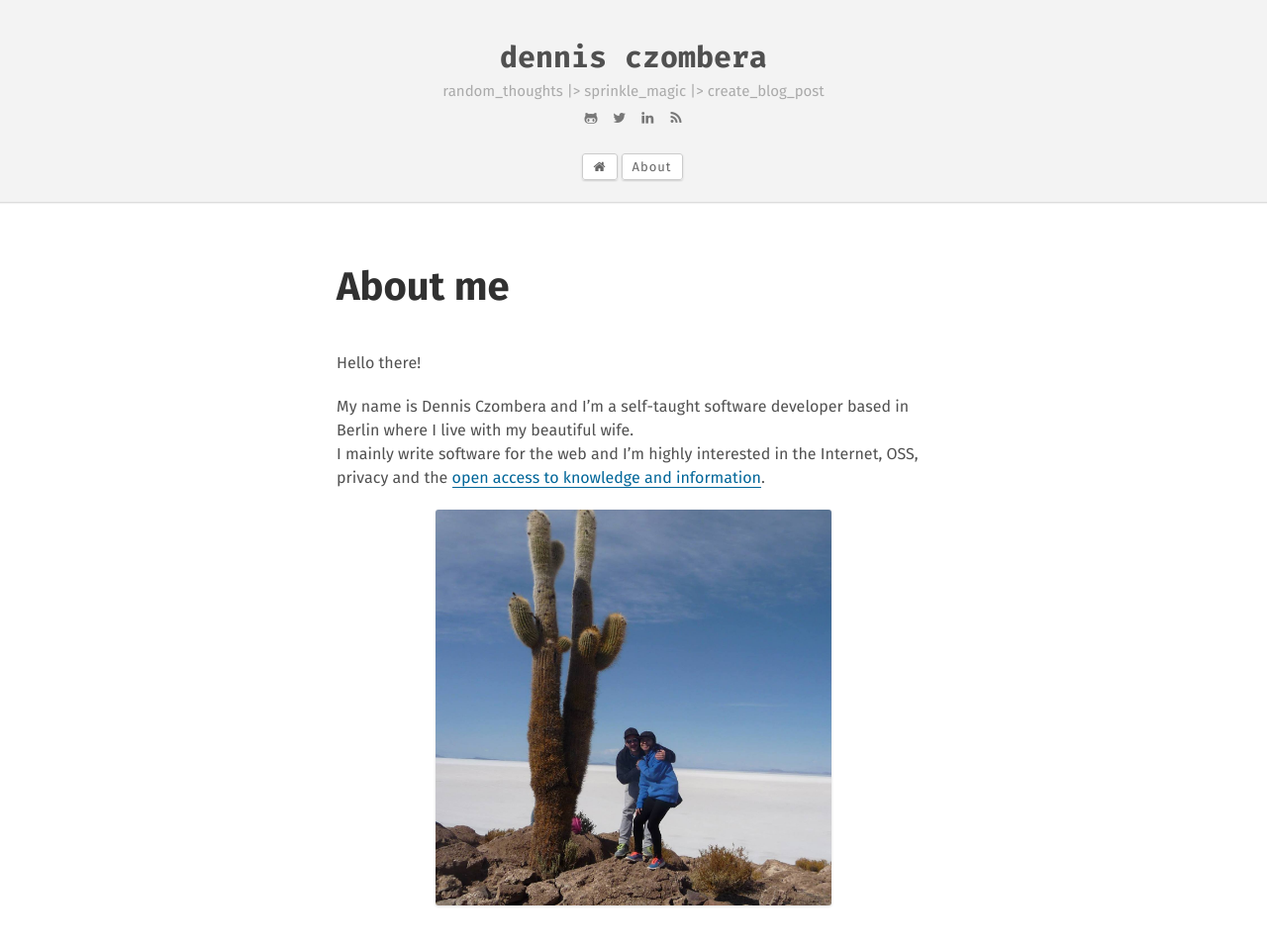
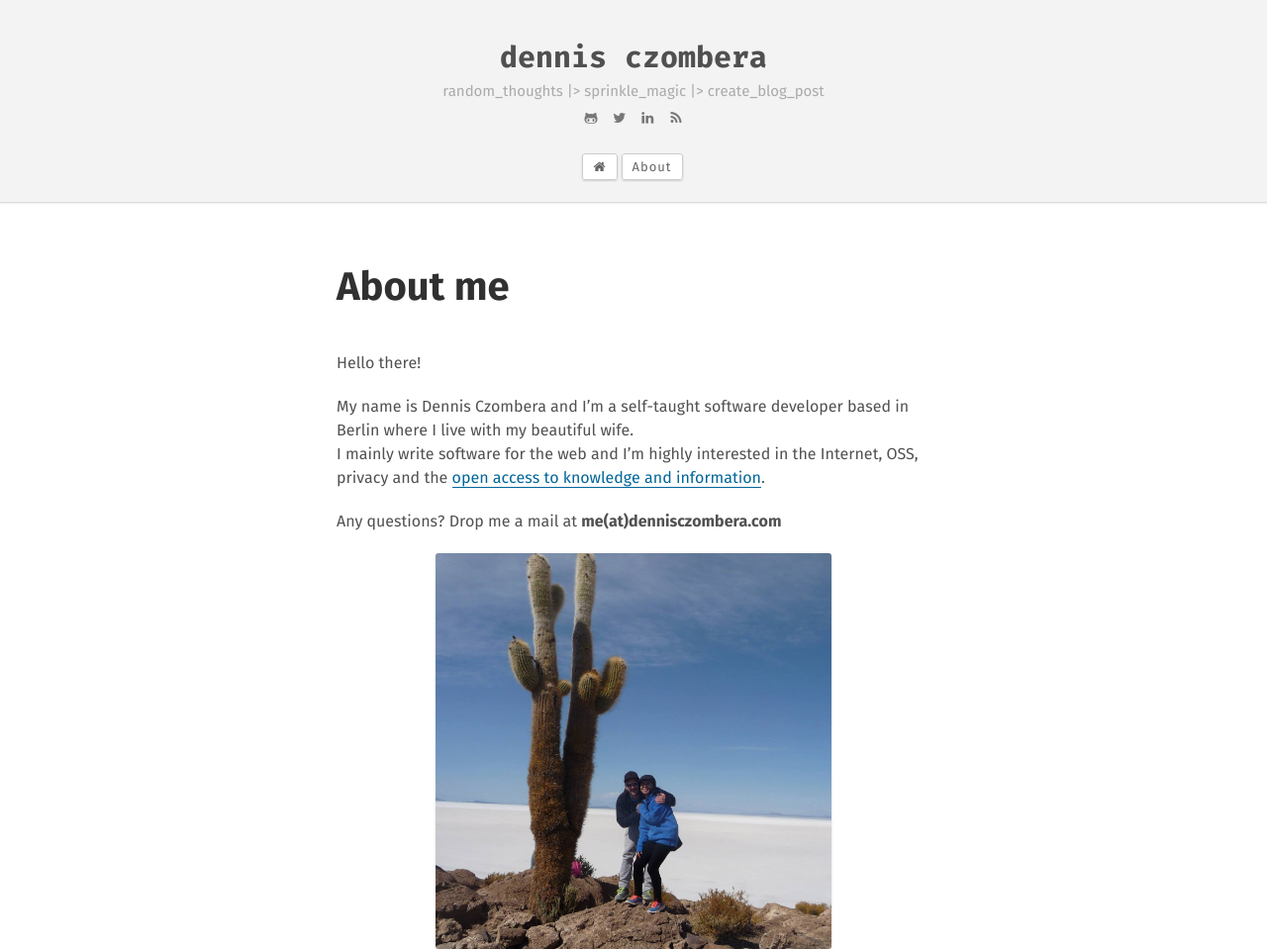
Before and after one commit to RussellSnyder/dczombera.github.io, a Jekyll site: the page built from about.md, in a window 1280 px wide. Shown: the whole page at 99% size. Built offline with Jekyll 4.4.1, drawn with Linux system fonts in a browser that asks for light colours; before the commit the page ends 915 px from its top, so only the background shows below that.

Commit message:
Add contact information in about page.

```diff
--- a/about.md
+++ b/about.md
@@ -9,6 +9,7 @@ Hello there!
 My name is Dennis Czombera and I'm a self-taught software developer based in Berlin where I live with my beautiful wife.
 I mainly write software for the web and I'm highly interested in the Internet, OSS, privacy and the [open access to knowledge and information](https://archive.org/stream/GuerillaOpenAccessManifesto/Goamjuly2008_djvu.txt).
 
+Any questions? Drop me a mail at **me(at)dennisczombera.com**
 
 {% assign page_image = '' %}
 {% capture page_image %}
```
